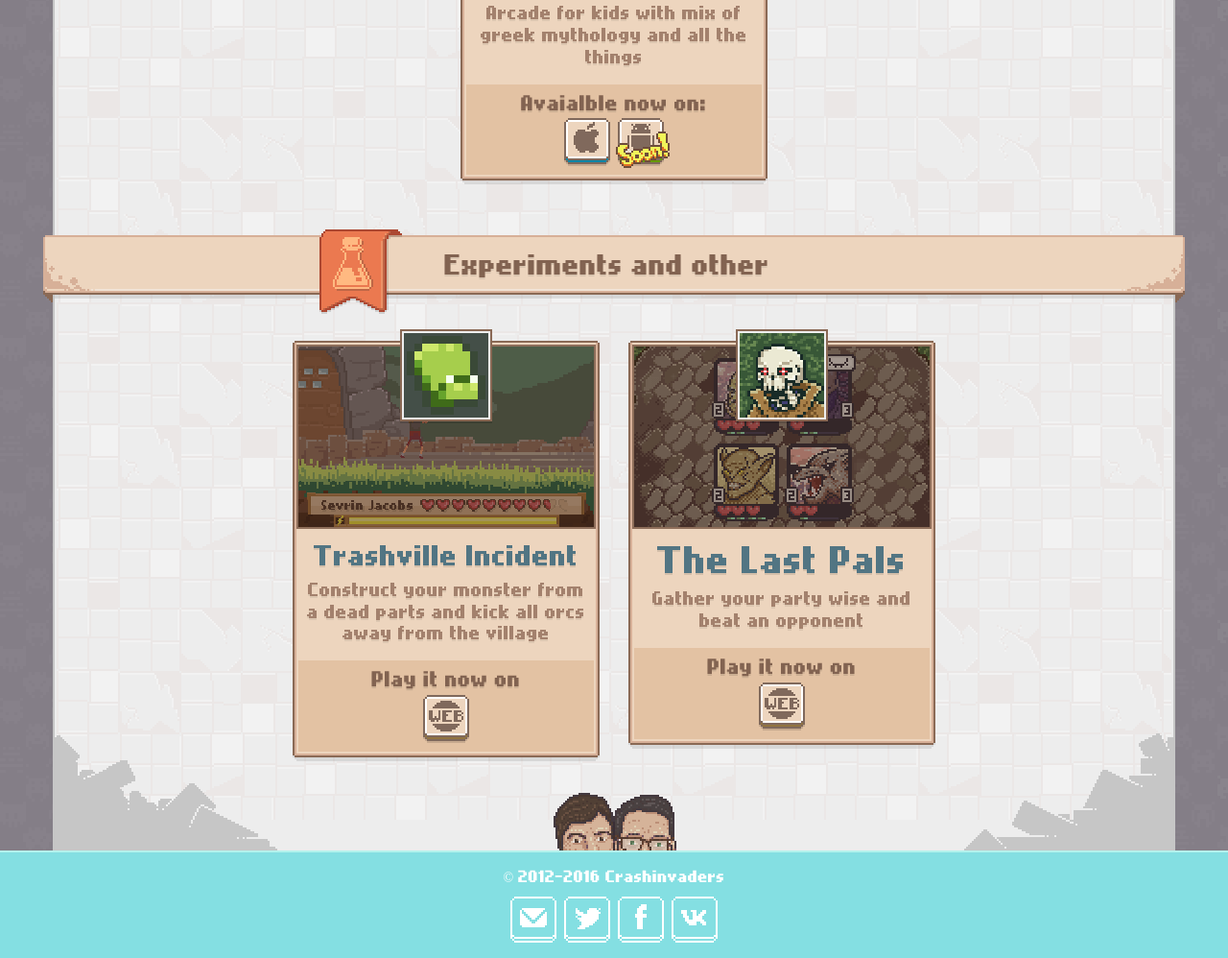
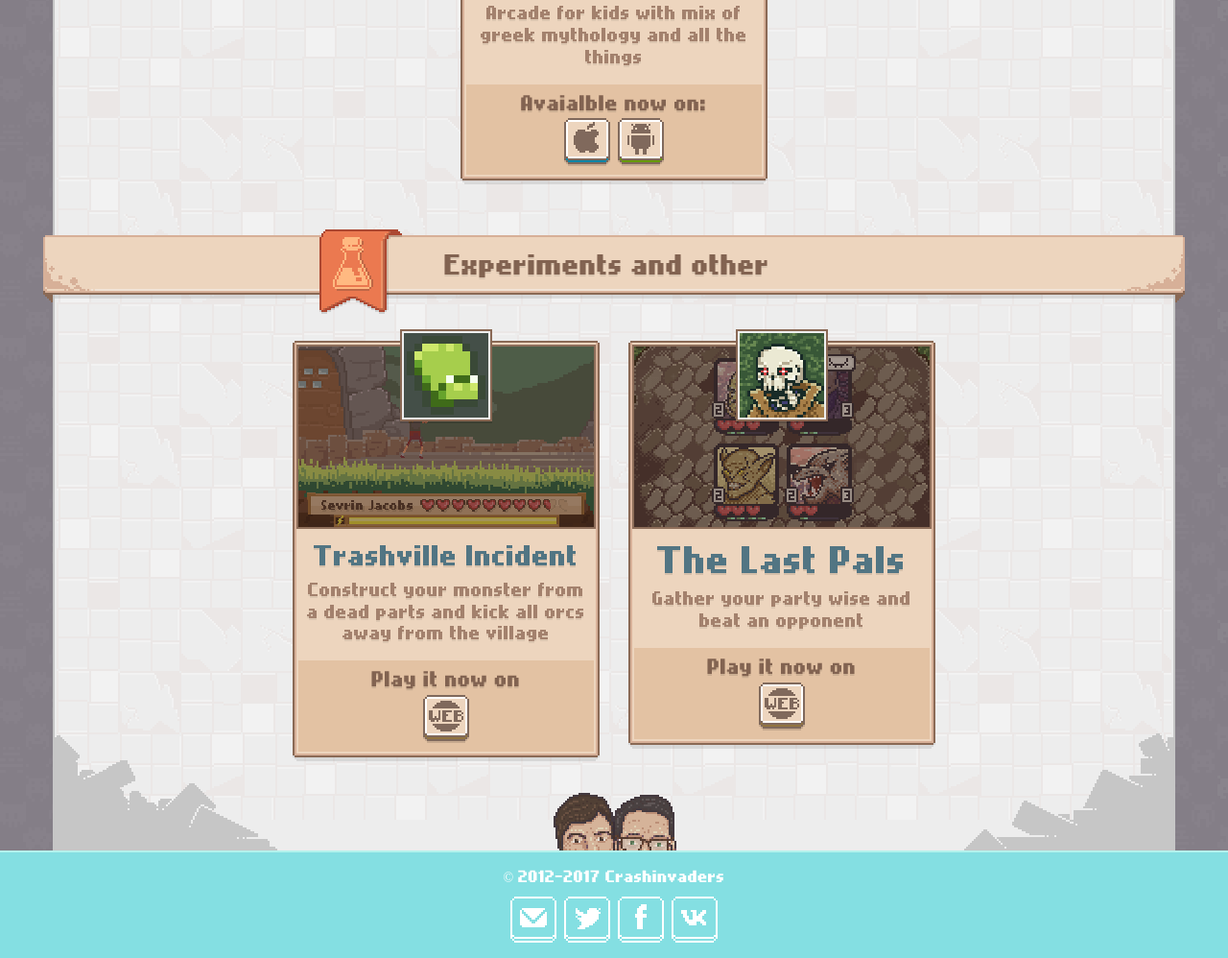
Before and after one commit to crashinvaders/crashinvaders-site, a plain HTML site: page site/index.html in a window 1280 px wide. Shown: the part 1433-2431 px from the top of the page at 96% size. Drawn offline with nearby package versions, Linux system fonts and the light colour scheme.

Commit message:
Copyright date updated; Icarus Play Store link added

```diff
--- a/site/index.html
+++ b/site/index.html
@@ -173,8 +173,10 @@
 				<div style="display: inline-block">
 				  <a class="btn-app-link btn-appstore" target="_blank"
                      href="https://itunes.apple.com/app/id1110277287"></a>
-				  <a href="#" class="btn-app-link btn-android inactive-link">
-					<img class="soon-badge" src="img/soon-badge.png"/></a>
+				  <a class="btn-app-link btn-android" target="_blank"
+                     href="https://play.google.com/store/apps/details?id=com.ithacanmedia.icarusflight"></a>
+				  <!-- <a href="#" class="btn-app-link btn-android inactive-link">
+					<img class="soon-badge" src="img/soon-badge.png"/></a>  -->
 				</div>
 		    </div>
           </div>
@@ -254,7 +256,7 @@
 
     <footer id="footer-frame" class="footer">
       <div class="container-fluid">
-        <p id="credits-text" class="text-center">© 2012-2016 Crashinvaders</p>
+        <p id="credits-text" class="text-center">© 2012-2017 Crashinvaders</p>
         <div class="text-center" style="margin: auto;">
           <div style="display: inline-block; margin-bottom: -5px">
             <a href="mailto:contact@crashinvaders.com" target="_blank"
```
